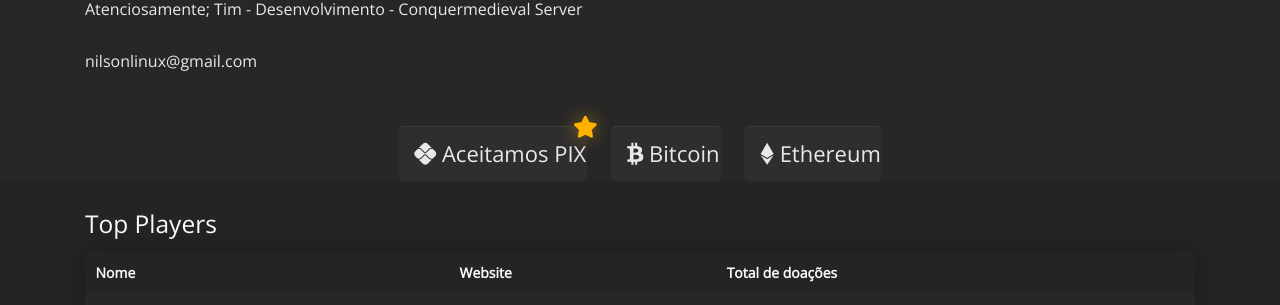
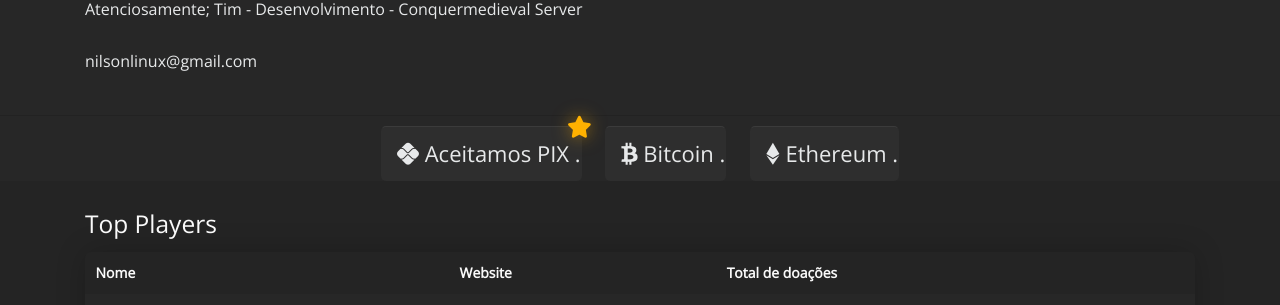
Before and after one commit to conquermedieval/conquermedieval.github.io, a Jekyll site: the page built from loja_online.html, in a window 1280 px wide. Shown: the part 919-1224 px from the top of the page. Built offline with Jekyll 4.4.1, drawn with Linux system fonts in a browser that asks for light colours.

Commit message:
Update loja_online.html

```diff
--- a/loja_online.html
+++ b/loja_online.html
@@ -204,13 +204,13 @@ nilsonlinux@gmail.com</p>
         <div class="text-center">
             </a>
             <a class="btn" role="button" href="#" data-toggle="modal" data-target="#pix-modal">
-                <i class="fa-brands fa-pix"></i> Aceitamos PIX  <i class="fa-solid fa-star"></i>
+                <i class="fa-brands fa-pix"></i> Aceitamos PIX  .<i class="fa-solid fa-star"></i>
             </a>
             <a class="btn" role="button" href="#" data-toggle="modal" data-target="#bitcoin-modal">
-                <i class="fa-brands fa-btc"></i> Bitcoin
+                <i class="fa-brands fa-btc"></i> Bitcoin  .
             </a>
             <a class="btn" role="button" href="#" data-toggle="modal" data-target="#ethereum-modal">
-                <i class="fa-brands fa-ethereum"></i> Ethereum
+                <i class="fa-brands fa-ethereum"></i> Ethereum  .
             </a>
         </div>
 
```
